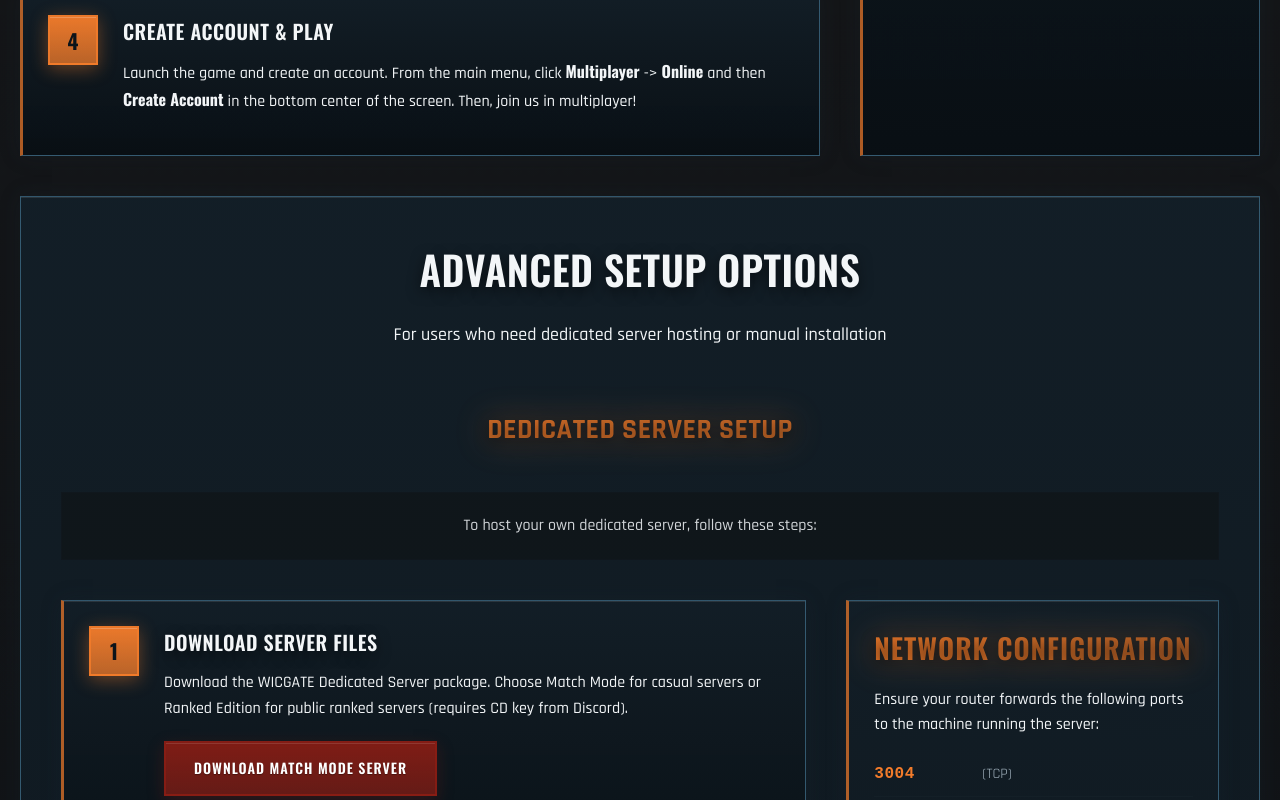
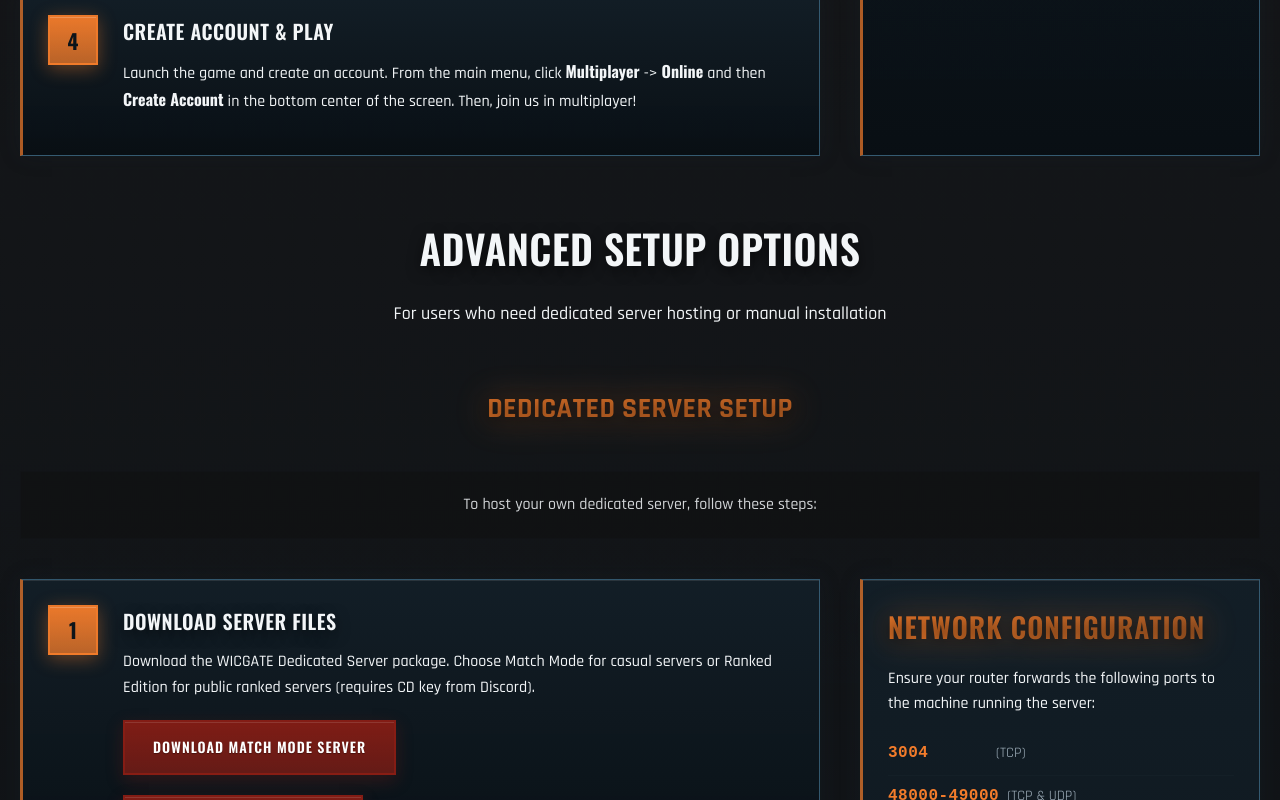
Before and after one commit to micon4sure/www.wicgate.com, a Vue app: page / in a window 1280 px wide. Shown: the part 1667-2467 px from the top of the page. Built offline with nearby package versions, Linux system fonts and the light colour scheme; no server answers.

Commit message:
style: remove advanced setup wrapper panel

```diff
--- a/src/assets/styles/modules/components/getting-started.css
+++ b/src/assets/styles/modules/components/getting-started.css
@@ -101,8 +101,6 @@
   color: var(--t);
   margin-bottom: 15px;
 }
-
-
 
 .req ul {
   list-style: none;
@@ -219,13 +217,7 @@
 
 /* Advanced Setup Sections */
 .advanced-section {
-  background: linear-gradient(180deg, rgba(var(--panel-main-rgb), 0.96) 0%, rgba(var(--panel-dark-rgb), 0.98) 100%);
-  border: 1px solid var(--divider-strong);
-  box-shadow:
-    0 0 20px rgba(var(--mg-rgb), 0.2),
-    inset 0 1px 0 rgba(255, 255, 255, 0.1);
-  padding: 40px;
-  margin-top: 40px;
+  margin-top: 60px;
   color: var(--t);
 }
 
@@ -257,7 +249,6 @@
 .manual-install {
   position: relative;
 }
-
 
 /* Server Configuration Sidebar */
 .server-config {
@@ -317,7 +308,6 @@
   flex: 1;
 }
 
-
 /* Warning Box */
 .warning-box {
   background: linear-gradient(180deg, rgba(var(--dl-rgb), 0.12) 0%, rgba(var(--dl-rgb), 0.08) 100%);
@@ -356,20 +346,8 @@
 }
 
 /* Advanced Setup Responsive */
-@media (max-width: 1024px) {
-  .advanced-section {
-    padding: 30px 20px;
-  }
-
-
-}
 
 @media (max-width: 768px) {
-  .advanced-section {
-    padding: 20px 15px;
-    margin-top: 30px;
-  }
-
   .server-config {
     padding: 20px;
     margin-top: 20px;
@@ -397,11 +375,6 @@
 }
 
 @media (max-width: 480px) {
-  .advanced-section {
-    padding: 15px;
-  }
-
-
   .server-config {
     padding: 16px;
   }
```
